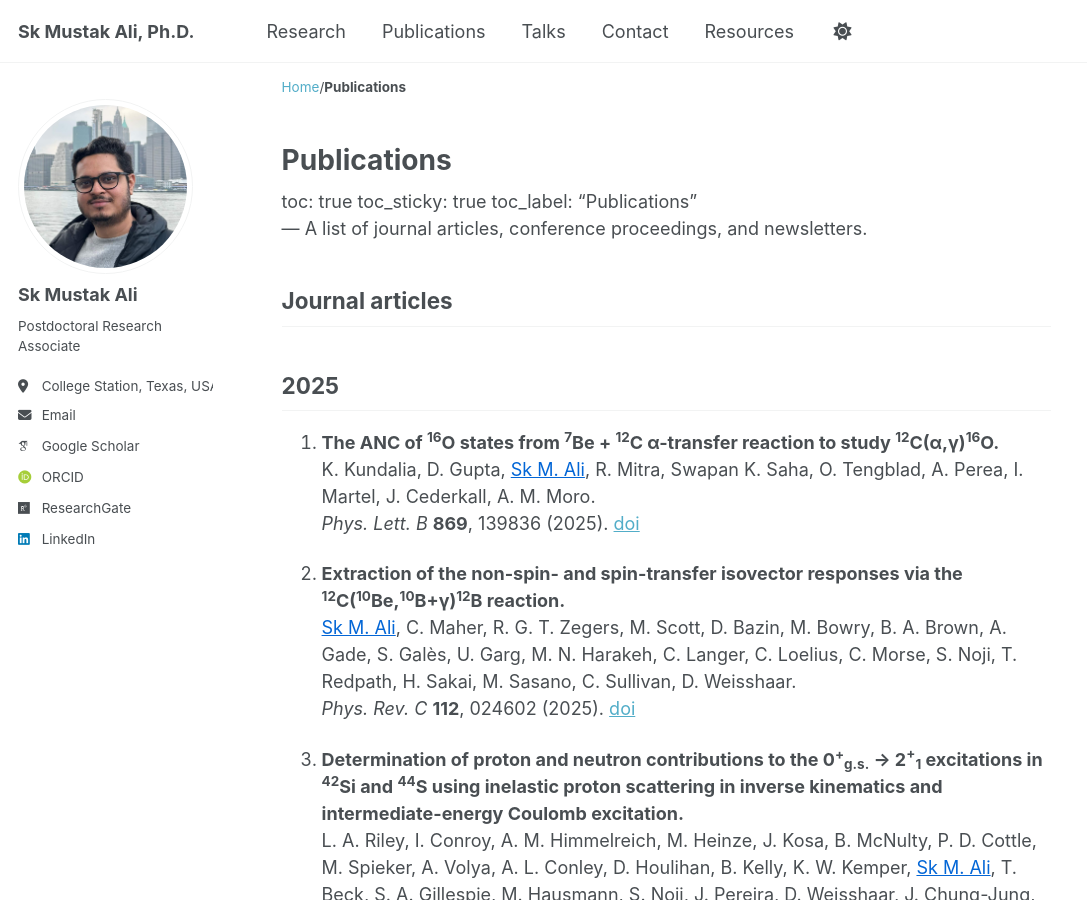
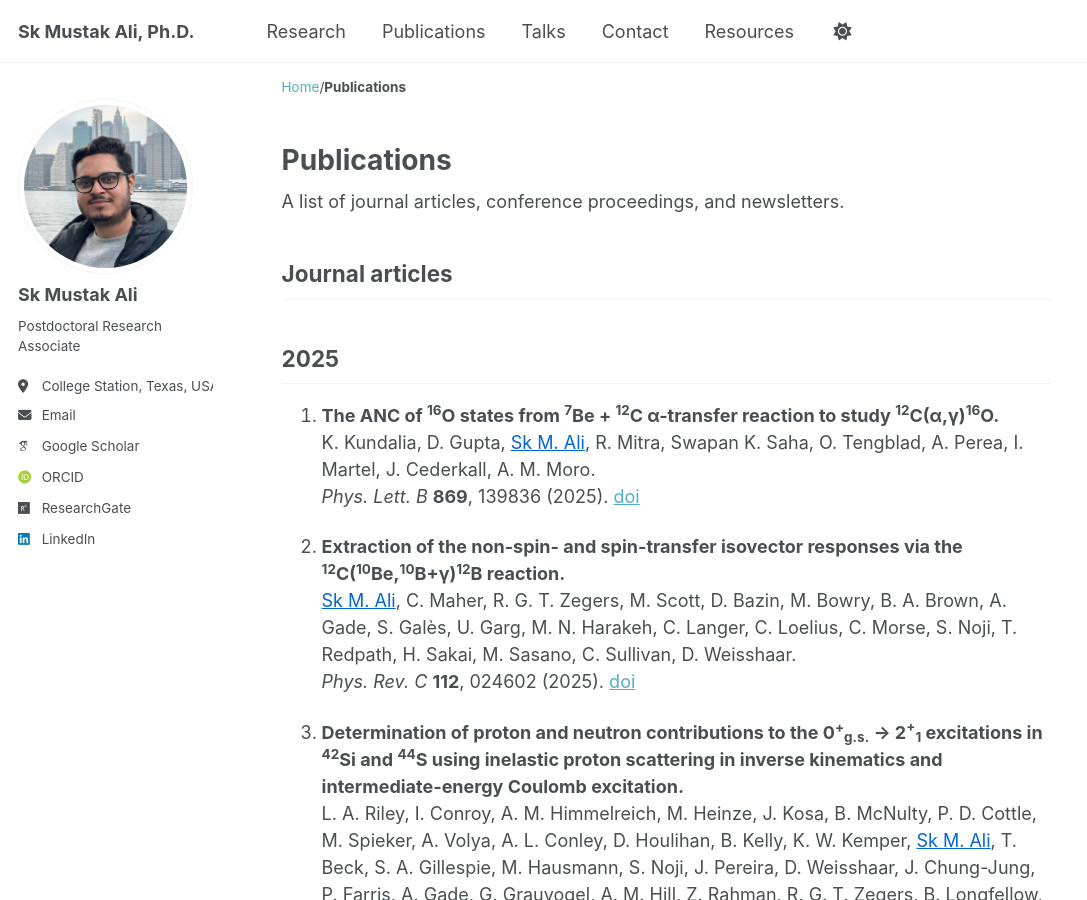
Before and after one commit to skmustakali/skmustakali.github.io, a Jekyll site: the page built from _pages/publications.md, in a window 1280 px wide and 900 px high. Shown: the whole window, without its empty margins (0-1087 px from the left). Built offline with Jekyll 4.4.1, drawn with Linux system fonts in a browser that asks for light colours; some web fonts are replaced; a script that is not in the unit is left out; part of the change alters nothing that is shown.

Commit message:
Update publications.md

```diff
--- a/_pages/publications.md
+++ b/_pages/publications.md
@@ -3,7 +3,6 @@ layout: single
 title: "Publications"
 permalink: /publications/
 author_profile: true
----
 toc: true
 toc_sticky: true
 toc_label: "Publications"
@@ -70,75 +69,75 @@ A list of journal articles, conference proceedings, and newsletters.
   <span class="me">Sk M. Ali</span>, FRIB e21018 collaboration.<br>
   *APS Division Nuclear Physics Boston Meeting* **R06.007** (2024). [abstract](https://ui.adsabs.harvard.edu/abs/2024APS..DNPR06007A/abstract)
 
-- **Proton and neutron contributions to the first 2<sup>+</sup> state of <sup>42</sup>Si via inelastic scattering.**<br>
+2. **Proton and neutron contributions to the first 2<sup>+</sup> state of <sup>42</sup>Si via inelastic scattering.**<br>
   L. A. Riley, …, <span class="me">Sk M. Ali</span>, …<br>
   *APS Division Nuclear Physics Boston Meeting* **R02.001** (2024). [abstract](https://ui.adsabs.harvard.edu/abs/2024APS..DNPR02001A/abstract)
 
-- **Study of <sup>7</sup>Be(d,α)<sup>5</sup>Li(pα) and <sup>7</sup>Be(d,p)<sup>8</sup>Be* (p <sup>7</sup>Li) reactions at 5 MeV/u.**<br>
+3. **Study of <sup>7</sup>Be(d,α)<sup>5</sup>Li(pα) and <sup>7</sup>Be(d,p)<sup>8</sup>Be* (p <sup>7</sup>Li) reactions at 5 MeV/u.**<br>
   S. Samanta, D. Gupta, <span class="me">Sk M. Ali</span>, R. Mitra, K. Kundalia, S. Maity, N. Ghosh, Swapan K. Saha, O. Tengblad, A. Perea, I. Martel, J. Cederkall.<br>
   *Proc. DAE-BRNS Symp. Nucl. Phys.* **68**, 813 (2024). [proceedings](http://www.sympnp.org/proceedings/)
 
-- **Neutron and α-transfer reaction <sup>12</sup>C(<sup>7</sup>Be,<sup>8</sup>Be)<sup>11</sup>C* at 5 MeV/u.**<br>
+4. **Neutron and α-transfer reaction <sup>12</sup>C(<sup>7</sup>Be,<sup>8</sup>Be)<sup>11</sup>C* at 5 MeV/u.**<br>
   N. Ghosh, D. Gupta, S. Samanta, R. Mitra, K. Kundalia, <span class="me">Sk M. Ali</span>, S. Maity, Swapan K. Saha, O. Tengblad, A. Perea, I. Martel, J. Cederkall.<br>
   *Proc. DAE-BRNS Symp. Nucl. Phys.* **68**, 383 (2024). [proceedings](http://www.sympnp.org/proceedings/)
 
-- **Breakup reactions from <sup>7</sup>Be + <sup>12</sup>C at 5 MeV/u.**<br>
+5. **Breakup reactions from <sup>7</sup>Be + <sup>12</sup>C at 5 MeV/u.**<br>
   R. Mitra, D. Gupta, S. Maity, S. Samanta, K. Kundalia, <span class="me">Sk M. Ali</span>, Swapan K. Saha, O. Tengblad, A. Perea, I. Martel, J. Cederkall.<br>
   *EPJ Web Conf.* **297**, 02005 (2024). [doi](https://doi.org/10.1051/epjconf/202429702005)
 
-- **Pixel Calibration of Double-Sided Silicon Strip Detectors.**<br>
+6. **Pixel Calibration of Double-Sided Silicon Strip Detectors.**<br>
   R. Mitra, D. Gupta, N. Ghosh, S. Samanta, K. Kundalia, <span class="me">Sk M. Ali</span>, S. Maity, Swapan K. Saha.<br>
   *Proc. DAE-BRNS Symp. Nucl. Phys.* **68**, 1175 (2024). [proceedings](http://www.sympnp.org/proceedings/)
 
 ## 2023
-- **Breakup of <sup>7</sup>Be on <sup>12</sup>C at 5 MeV/u.**<br>
+7. **Breakup of <sup>7</sup>Be on <sup>12</sup>C at 5 MeV/u.**<br>
   R. Mitra, D. Gupta, S. Maity, K. Kundalia, <span class="me">Sk M. Ali</span>, Swapan K. Saha, O. Tengblad, A. Perea, I. Martel, J. Cederkall, A. M. Moro.<br>
   *Proc. DAE-BRNS Symp. Nucl. Phys.* **67**, 379 (2023). [proceedings](http://www.sympnp.org/proceedings/)
 
 ## 2022
-- **Measurement of the <sup>7</sup>Be(d,<sup>3</sup>He)<sup>6</sup>Li reaction and the Cosmological Lithium Problem.**<br>
+8. **Measurement of the <sup>7</sup>Be(d,<sup>3</sup>He)<sup>6</sup>Li reaction and the Cosmological Lithium Problem.**<br>
   <span class="me">Sk M. Ali</span>, D. Gupta, K. Kundalia, Swapan K. Saha, O. Tengblad, J. D. Ovejas, A. Perea, I. Martel, J. Cederkall, J. Park, A. M. Moro.<br>
   *Proc. DAE-BRNS Symp. Nucl. Phys.* **66**, 726 (2022). [proceedings](http://www.sympnp.org/proceedings/)
 
-- **The <sup>7</sup>Be + <sup>12</sup>C reaction to study the <sup>15</sup>O nucleus.**<br>
+9. **The <sup>7</sup>Be + <sup>12</sup>C reaction to study the <sup>15</sup>O nucleus.**<br>
   K. Kundalia, D. Gupta, <span class="me">Sk M. Ali</span>, S. Maity, Swapan K. Saha, O. Tengblad, J. D. Ovejas, A. Perea, I. Martel, J. Cederkall, J. Park.<br>
   *Proc. DAE Symp. Nucl. Phys.* **66**, 703 (2022). [proceedings](http://www.sympnp.org/proceedings/)
 
-- **Breakup of deuteron from <sup>7</sup>Be + d reaction at 5 MeV/u.**<br>
+10. **Breakup of deuteron from <sup>7</sup>Be + d reaction at 5 MeV/u.**<br>
   S. Maity, D. Gupta, <span class="me">Sk M. Ali</span>, K. Kundalia, Swapan K. Saha, O. Tengblad, J. D. Ovejas, A. Perea, I. Martel, J. Cederkall, J. Park.<br>
   *Proc. DAE-BRNS Symp. Nucl. Phys.* **66**, 379 (2022). [proceedings](http://www.sympnp.org/proceedings/)
 
 ## 2021
-- **Measurement of the <sup>7</sup>Be(d,p)<sup>8</sup>Be* reaction at 5 MeV/A at HIE-ISOLDE, CERN.**<br>
+11. **Measurement of the <sup>7</sup>Be(d,p)<sup>8</sup>Be* reaction at 5 MeV/A at HIE-ISOLDE, CERN.**<br>
   <span class="me">Sk M. Ali</span>, D. Gupta, K. Kundalia, Swapan K. Saha, O. Tengblad, J. D. Ovejas, A. Perea, I. Martel, J. Cederkall, J. Park, S. Szwec.<br>
   *Proc. DAE-BRNS Symp. Nucl. Phys.* **65**, 486 (2021). [proceedings](http://www.sympnp.org/proceedings/)
 
-- **Study of <sup>7</sup>Be + p elastic scattering at 5 MeV/A.**<br>
+12. **Study of <sup>7</sup>Be + p elastic scattering at 5 MeV/A.**<br>
   <span class="me">Sk M. Ali</span>, D. Gupta, K. Kundalia, Swapan K. Saha, O. Tengblad, J. D. Ovejas, A. Perea, I. Martel, J. Cederkall, J. Park, S. Szwec.<br>
   *Proc. DAE-BRNS Symp. Nucl. Phys.* **65**, 309 (2021). [proceedings](http://www.sympnp.org/proceedings/)
 
-- **Study of α-cluster transfer reaction with <sup>7</sup>Be in the context of He-burning process.**<br>
+13. **Study of α-cluster transfer reaction with <sup>7</sup>Be in the context of He-burning process.**<br>
   K. Kundalia, D. Gupta, <span class="me">Sk M. Ali</span>, Swapan K. Saha, O. Tengblad, J. D. Ovejas, A. Perea, I. Martel, J. Cederkall, J. Park, S. Szwec.<br>
   *Proc. DAE-BRNS Symp. Nucl. Phys.* **65**, 488 (2021). [proceedings](http://www.sympnp.org/proceedings/)
 
-- **Elastic and inelastic scattering of <sup>7</sup>Be on <sup>12</sup>C at 5 MeV/A.**<br>
+14. **Elastic and inelastic scattering of <sup>7</sup>Be on <sup>12</sup>C at 5 MeV/A.**<br>
   K. Kundalia, D. Gupta, <span class="me">Sk M. Ali</span>, Swapan K. Saha, O. Tengblad, J. D. Ovejas, A. Perea, I. Martel, J. Cederkall, J. Park, S. Szwec.<br>
   *Proc. DAE-BRNS Symp. Nucl. Phys.* **65**, 449 (2021). [proceedings](http://www.sympnp.org/proceedings/)
 
-- **Comparison of different calibration methods for Si-strip detectors.**<br>
+15. **Comparison of different calibration methods for Si-strip detectors.**<br>
   K. Kundalia, D. Gupta, <span class="me">Sk M. Ali</span>, Swapan K. Saha, O. Tengblad, J. D. Ovejas, A. Perea, I. Martel, J. Cederkall, J. Park, S. Szwec.<br>
   *Proc. DAE-BRNS Symp. Nucl. Phys.* **65**, 840 (2021). [proceedings](http://www.sympnp.org/proceedings/)
 
 ## 2019
-- **Resonance excitations in the <sup>7</sup>Be + d experiment at CERN–ISOLDE.**<br>
+16. **Resonance excitations in the <sup>7</sup>Be + d experiment at CERN–ISOLDE.**<br>
   <span class="me">Sk M. Ali</span>, D. Gupta, K. Kundalia, Swapan K. Saha, O. Tengblad, J. D. Ovejas, A. Perea, I. Martel, J. Cederkall, J. Park, S. Szwec.<br>
   *Proc. DAE-BRNS Symp. Nucl. Phys.* **64**, 570 (2019). [proceedings](http://www.sympnp.org/proceedings/)
 
-- **Study of α-cluster transfer reaction with <sup>7</sup>Be.**<br>
+17. **Study of α-cluster transfer reaction with <sup>7</sup>Be.**<br>
   K. Kundalia, D. Gupta, <span class="me">Sk M. Ali</span>, Swapan K. Saha, O. Tengblad, J. D. Ovejas, A. Perea, I. Martel, J. Cederkall, J. Park, S. Szwec.<br>
   *Proc. DAE-BRNS Symp. Nucl. Phys.* **64**, 582 (2019). [proceedings](http://www.sympnp.org/proceedings/)
 
-- **NPTool simulations for <sup>7</sup>Be + d experiment at CERN–ISOLDE.**<br>
+18. **NPTool simulations for <sup>7</sup>Be + d experiment at CERN–ISOLDE.**<br>
   <span class="me">Sk M. Ali</span>, D. Gupta, K. Kundalia, Swapan K. Saha, O. Tengblad, J. D. Ovejas, A. Perea, I. Martel, J. Cederkall, J. Park, S. Szwec.<br>
   *Proc. DAE-BRNS Symp. Nucl. Phys.* **64**, 892 (2019). [proceedings](http://www.sympnp.org/proceedings/)
 
```
